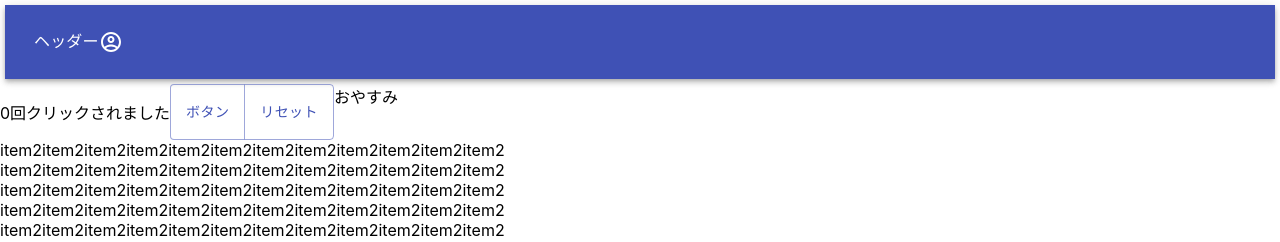
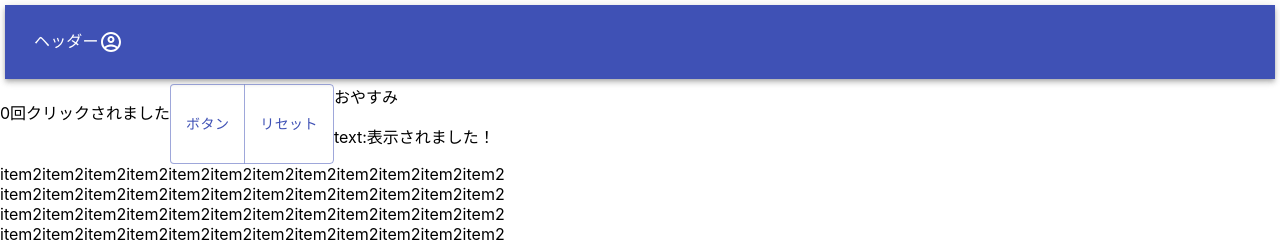
Before and after one commit to Onepiece2424/todo-app-with-redux, a React (Create React App) app: page / in a window 1280 px wide. Shown: the top 242 px of the page. Built offline with nearby package versions, Linux system fonts and the light colour scheme; no server answers.

Commit message:
5秒後にテキスト表示

```diff
--- a/src/components/SetTimeOut.jsx
+++ b/src/components/SetTimeOut.jsx
@@ -39,6 +39,18 @@ const SetTimeOut = (() => {
     }, 500)
     return () => clearTimeout(timer)
   },[])
+
+
+  // テキストのstateを定義
+  const [text, setText] = useState("")
+
+  // 画面描画後に処理を実行
+  useEffect(() => {
+    setTimeout (() => {
+      setText("表示されました！")     // テキストの表示
+    }, 5000)                          // 5秒後
+  });
+
   return (
     <>
       <p>{`${count}回クリックされました`}</p>
@@ -52,6 +64,7 @@ const SetTimeOut = (() => {
       </ButtonGroup>
       <div className='output'>
         <Text  />
+        <p>{`text:${text}`}</p>
       </div>
     </>
   )
```
